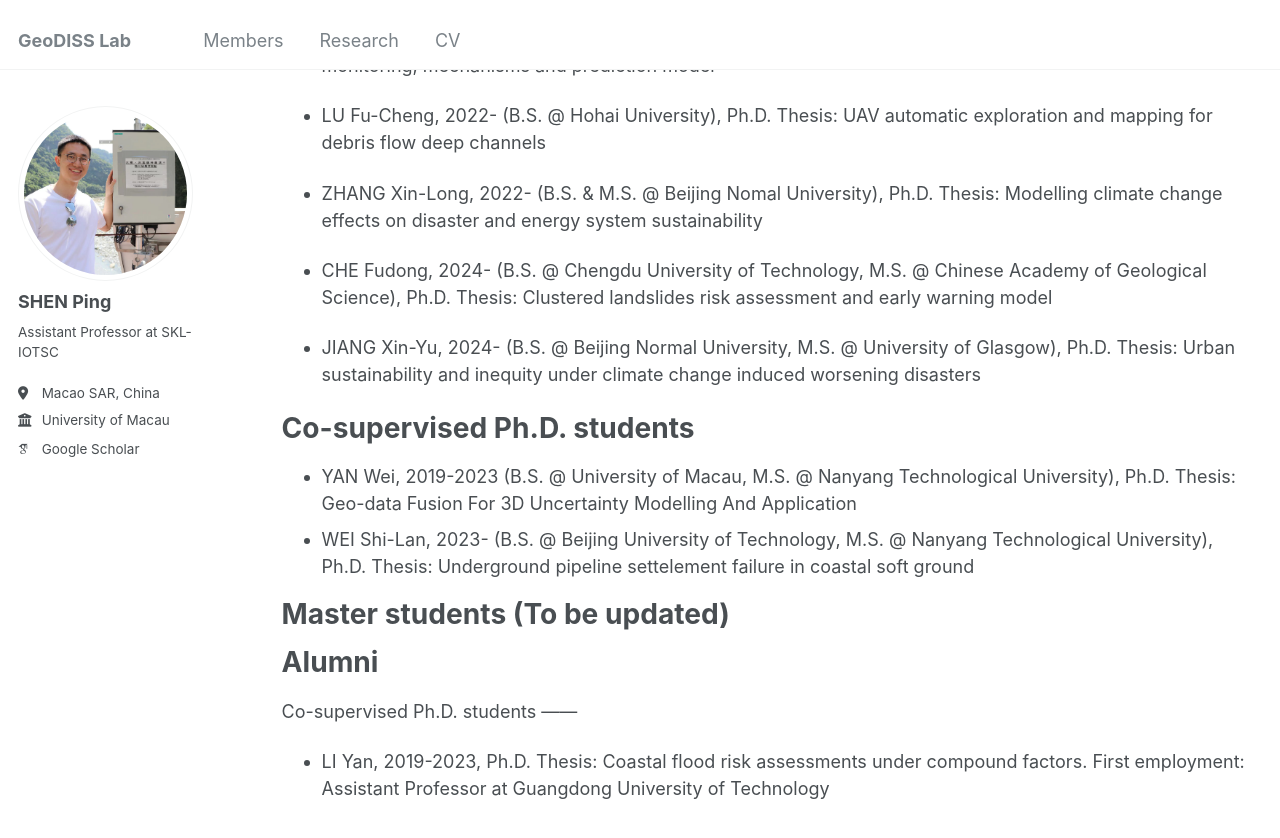
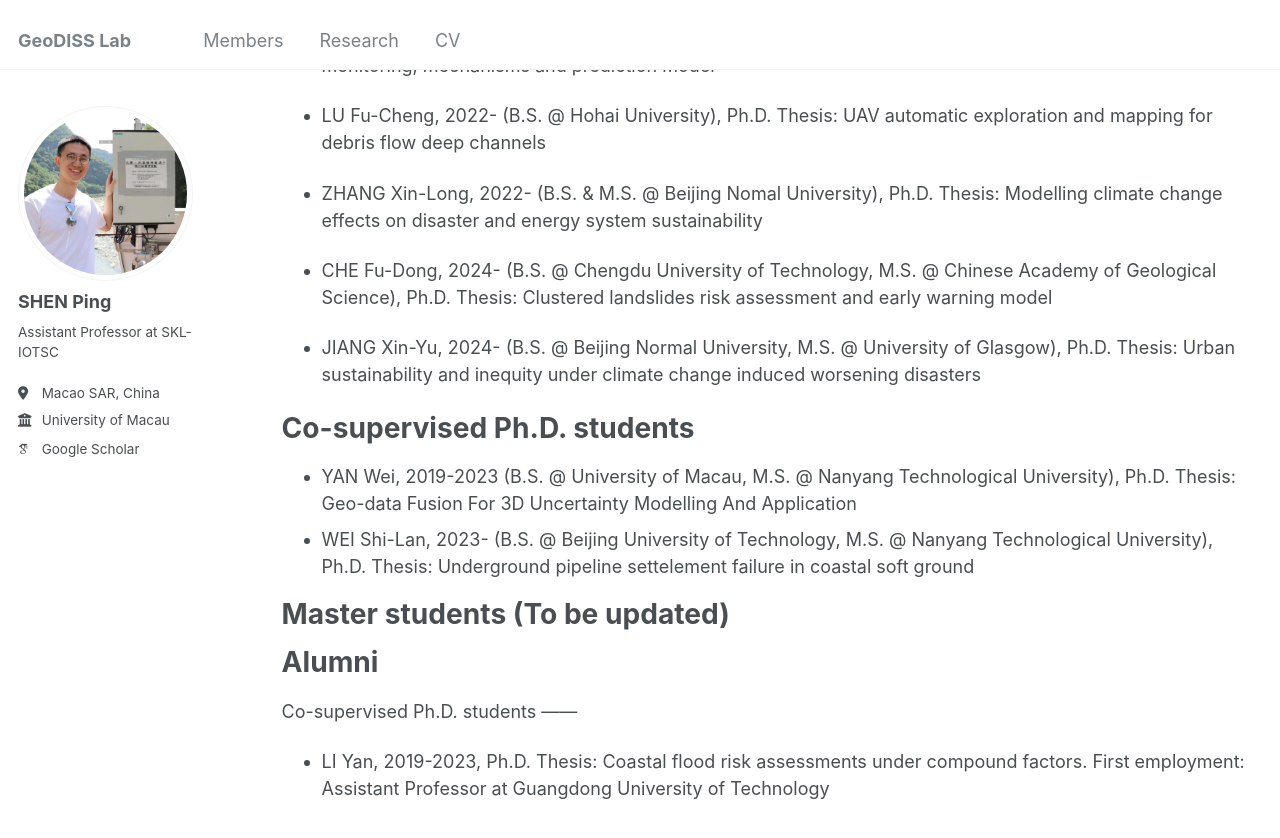
Before and after one commit to Ping-UM/Ping-UM.github.io, a Jekyll site: the page built from _pages/members.md, in a window 1280 px wide and 900 px high, scrolled down 330 px. Shown: the top 838 px of the window. Built offline with Jekyll 4.4.1, drawn with Linux system fonts in a browser that asks for light colours; some web fonts are replaced.

Commit message:
Update members.md

```diff
--- a/_pages/members.md
+++ b/_pages/members.md
@@ -17,7 +17,7 @@ Ph.D. students
 
 * ZHANG Xin-Long, 2022-  (B.S. & M.S. @ Beijing Nomal University), Ph.D. Thesis: Modelling climate change effects on disaster and energy system sustainability
 
-* CHE Fudong, 2024- (B.S. @ Chengdu University of Technology, M.S. @ Chinese Academy of Geological Science), Ph.D. Thesis: Clustered landslides risk assessment and early warning model
+* CHE Fu-Dong, 2024- (B.S. @ Chengdu University of Technology, M.S. @ Chinese Academy of Geological Science), Ph.D. Thesis: Clustered landslides risk assessment and early warning model
 
 * JIANG Xin-Yu, 2024- (B.S. @ Beijing Normal University, M.S. @ University of Glasgow), Ph.D. Thesis: Urban sustainability and inequity under climate change induced worsening disasters
 
@@ -28,6 +28,7 @@ Co-supervised Ph.D. students
 And Application
 * WEI Shi-Lan, 2023- (B.S. @ Beijing University of Technology, M.S. @ Nanyang Technological University), Ph.D. Thesis: Underground pipeline settelement failure in coastal soft ground
 
+
 Master students (To be updated)
 ======
 
```
